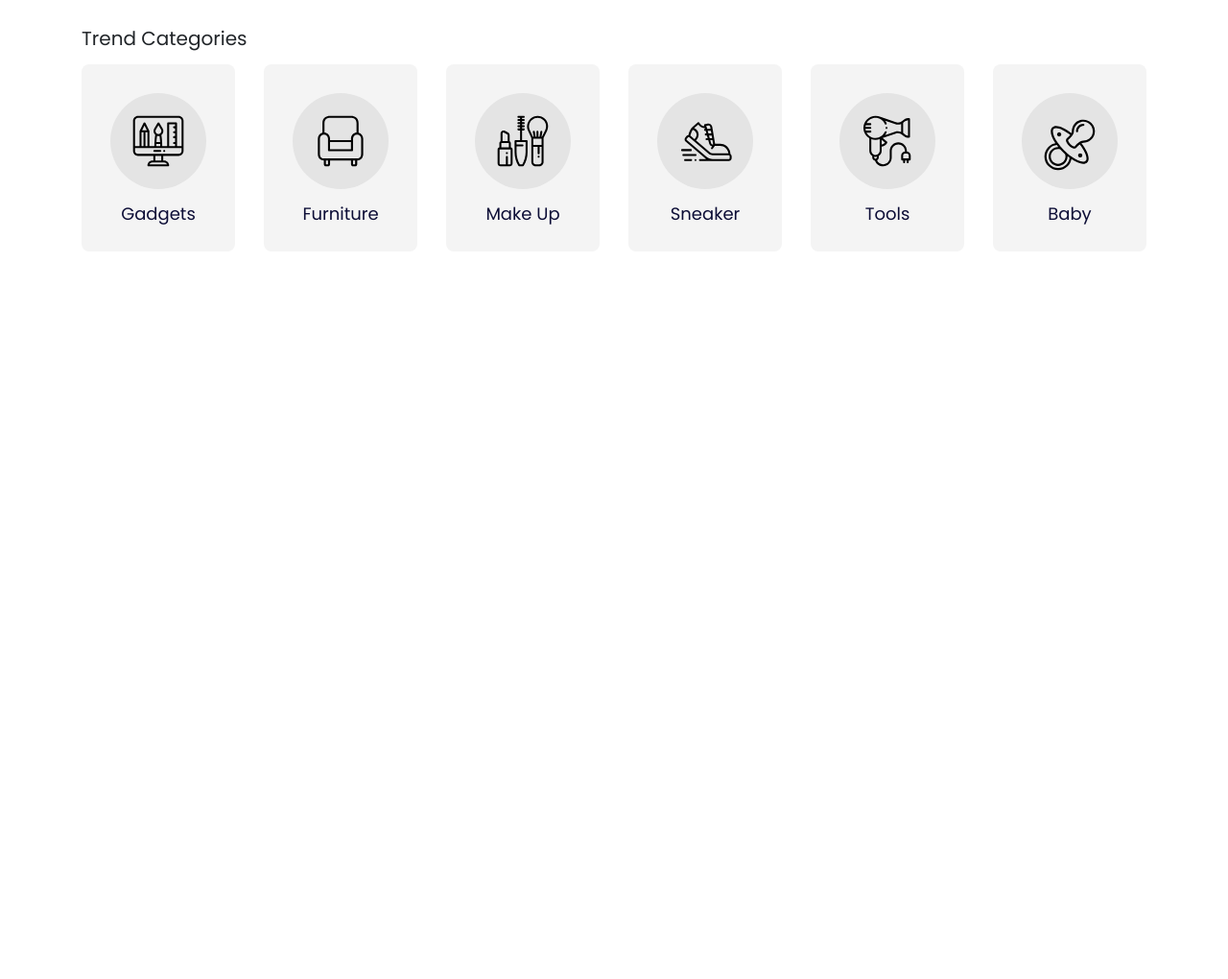
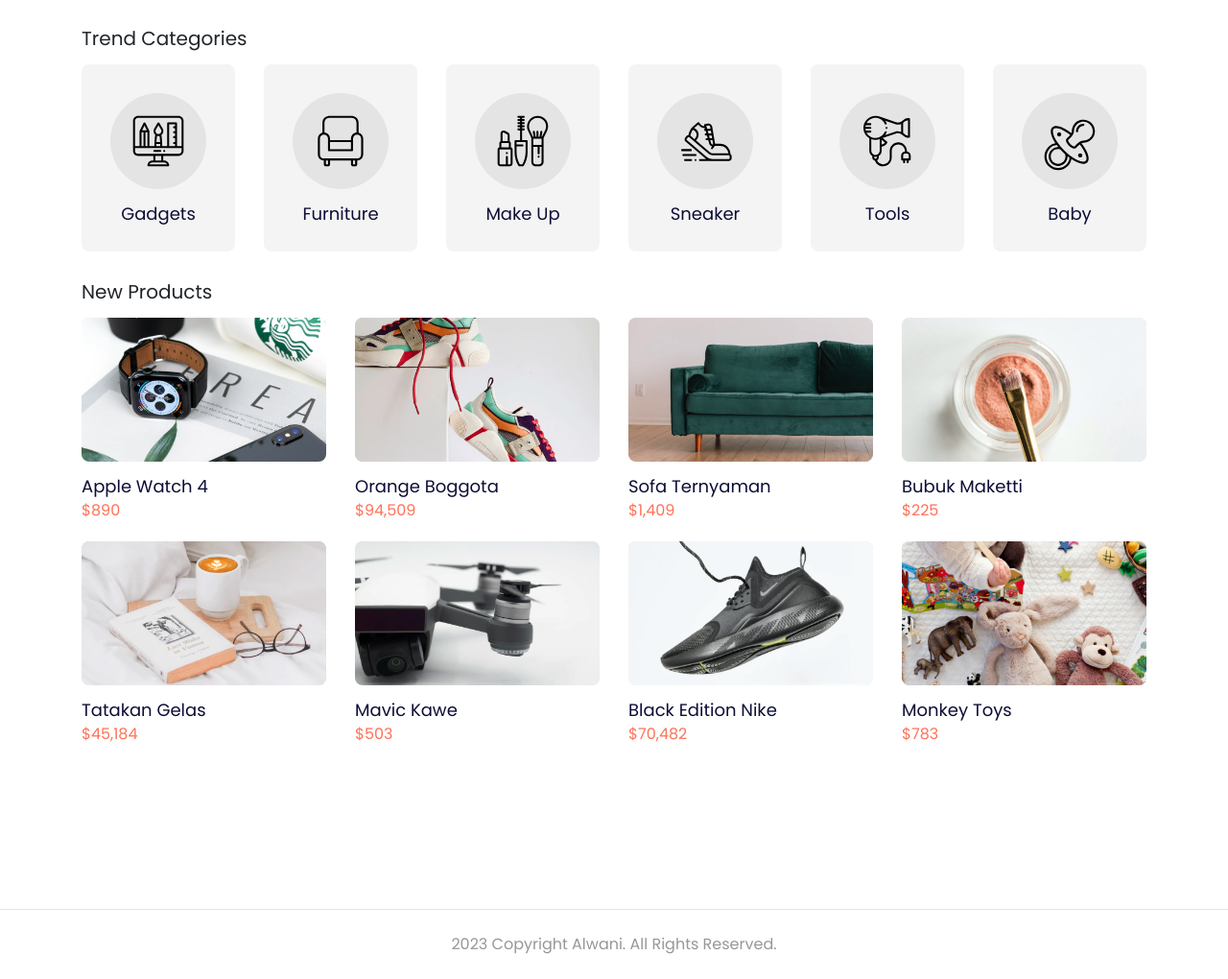
Before and after one commit to alwani03/slicing-store, a plain HTML site: page index.html in a window 1280 px wide. Shown: the part 522-1542 px from the top of the page at 96% size. Before the commit the page ends 804 px from the top, so only its background shows below. Drawn offline with nearby package versions, Linux system fonts and the light colour scheme.

Commit message:
Section New Products Styling

```diff
--- a/index.html
+++ b/index.html
@@ -135,7 +135,142 @@
           </div>
         </div>
       </section>
+      <section class="store-new-products">
+        <div class="container">
+          <div class="row">
+            <div class="col-12" data-aos="fade-up">
+              <h5>New Products</h5>
+            </div>
+          </div>
+          <div class="row">
+            <div class="col-6 col-md-4 col-lg-3" data-aos="fade-up" data-aos-delay="100">
+              <a href="/detail.html" class="component-products d-block" >
+                <div class="products-thumbnail">
+                    <div class="products-image" style="background-image: url('images/apple-watch.jpeg');">
+                    </div>
+                </div>
+                <div class="products-text">
+                  Apple Watch 4
+                </div>
+                <div class="products-price">
+                  $890
+                </div>
+              </a>
+            </div>
+            <div class="col-6 col-md-4 col-lg-3" data-aos="fade-up" data-aos-delay="200">
+              <a href="/detail.html" class="component-products d-block" >
+                <div class="products-thumbnail">
+                    <div class="products-image" style="background-image: url('images/orange.jpeg');">
+                    </div>
+                </div>
+                <div class="products-text">
+                  Orange Boggota
+                </div>
+                <div class="products-price">
+                  $94,509
+                </div>
+              </a>
+            </div>
+            <div class="col-6 col-md-4 col-lg-3" data-aos="fade-up" data-aos-delay="300">
+              <a href="/detail.html" class="component-products d-block" >
+                <div class="products-thumbnail">
+                    <div class="products-image" style="background-image: url('images/sofa.jpeg');">
+                    </div>
+                </div>
+                <div class="products-text">
+                  Sofa Ternyaman
+                </div>
+                <div class="products-price">
+                  $1,409
+                </div>
+              </a>
+            </div>
+            <div class="col-6 col-md-4 col-lg-3" data-aos="fade-up" data-aos-delay="400">
+              <a href="/detail.html" class="component-products d-block" >
+                <div class="products-thumbnail">
+                    <div class="products-image" style="background-image: url('images/bubuk.jpeg');">
+                    </div>
+                </div>
+                <div class="products-text">
+                  Bubuk Maketti
+                </div>
+                <div class="products-price">
+                  $225
+                </div>
+              </a>
+            </div>
+            <div class="col-6 col-md-4 col-lg-3" data-aos="fade-up" data-aos-delay="500">
+              <a href="/detail.html" class="component-products d-block" >
+                <div class="products-thumbnail">
+                    <div class="products-image" style="background-image: url('images/tatakan.jpeg');">
+                    </div>
+                </div>
+                <div class="products-text">
+                  Tatakan Gelas
+                </div>
+                <div class="products-price">
+                  $45,184
+                </div>
+              </a>
+            </div>
+            <div class="col-6 col-md-4 col-lg-3" data-aos="fade-up" data-aos-delay="600">
+              <a href="/detail.html" class="component-products d-block" >
+                <div class="products-thumbnail">
+                    <div class="products-image" style="background-image: url('images/kave.jpeg');">
+                    </div>
+                </div>
+                <div class="products-text">
+                  Mavic Kawe
+                </div>
+                <div class="products-price">
+                  $503
+                </div>
+              </a>
+            </div>
+            <div class="col-6 col-md-4 col-lg-3" data-aos="fade-up" data-aos-delay="700">
+              <a href="/detail.html" class="component-products d-block" >
+                <div class="products-thumbnail">
+                    <div class="products-image" style="background-image: url('images/nike.jpeg');">
+                    </div>
+                </div>
+                <div class="products-text">
+                  Black Edition Nike
+                </div>
+                <div class="products-price">
+                  $70,482
+                </div>
+              </a>
+            </div>
+            <div class="col-6 col-md-4 col-lg-3" data-aos="fade-up" data-aos-delay="800">
+              <a href="/detail.html" class="component-products d-block" >
+                <div class="products-thumbnail">
+                    <div class="products-image" style="background-image: url('images/monkey.jpeg');">
+                    </div>
+                </div>
+                <div class="products-text">
+                  Monkey Toys
+                </div>
+                <div class="products-price">
+                  $783
+                </div>
+              </a>
+            </div>
+          </div>
+        </div>
+      </section>
     </div>
+
+    <footer>
+      <div class="container">
+        <div class="row">
+          <div class="col-12 text-center">
+            <p class="pt-4 pb-2">
+              2023 Copyright Alwani. All Rights Reserved.
+            </p>
+          </div>
+        </div>
+      </div>
+    </footer>
     <!-- Bootstrap core JavaScript -->
     <script src="/vendor/jquery/jquery.slim.min.js"></script>
     <script src="/vendor/bootstrap/js/bootstrap.bundle.min.js"></script>
--- a/style/components/_product.scss
+++ b/style/components/_product.scss
@@ -0,0 +1,12 @@
+.component-products {
+    margin-bottom: 20px;
+
+    &:hover{
+        text-decoration: none;
+    }
+
+    .products-thumbnail {
+        width: 100%;
+
+    }
+}
```
Also changed, not shown: images/apple-watch.jpeg (added), images/bubuk.jpeg (added), images/icons-cargo.png (added), images/icons-cargo.svg (added), images/kave.jpeg (added), images/monkey.jpeg (added), images/nike.jpeg (added), images/orange.jpeg (added), images/sofa.jpeg (added), images/tatakan.jpeg (added), style/main.css.
